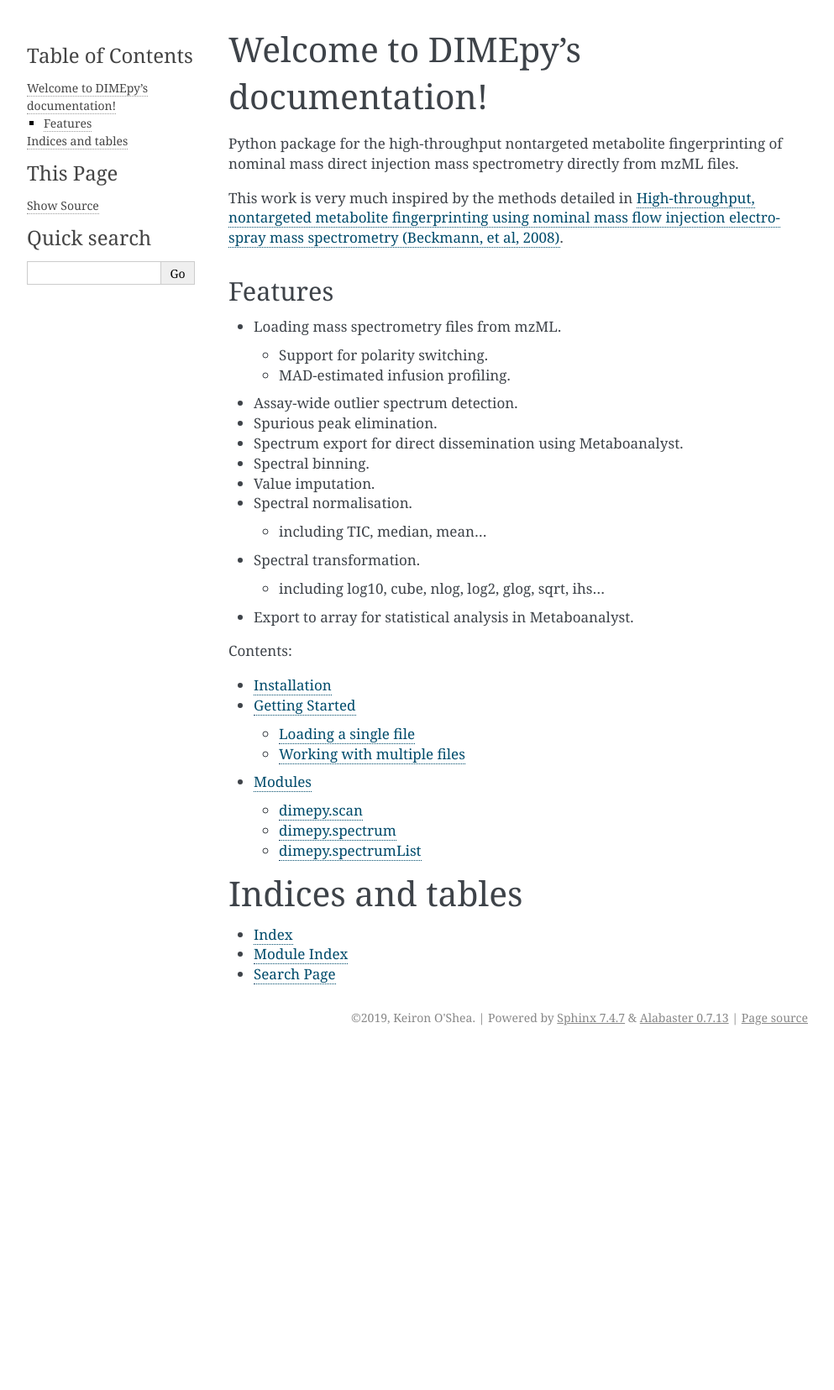
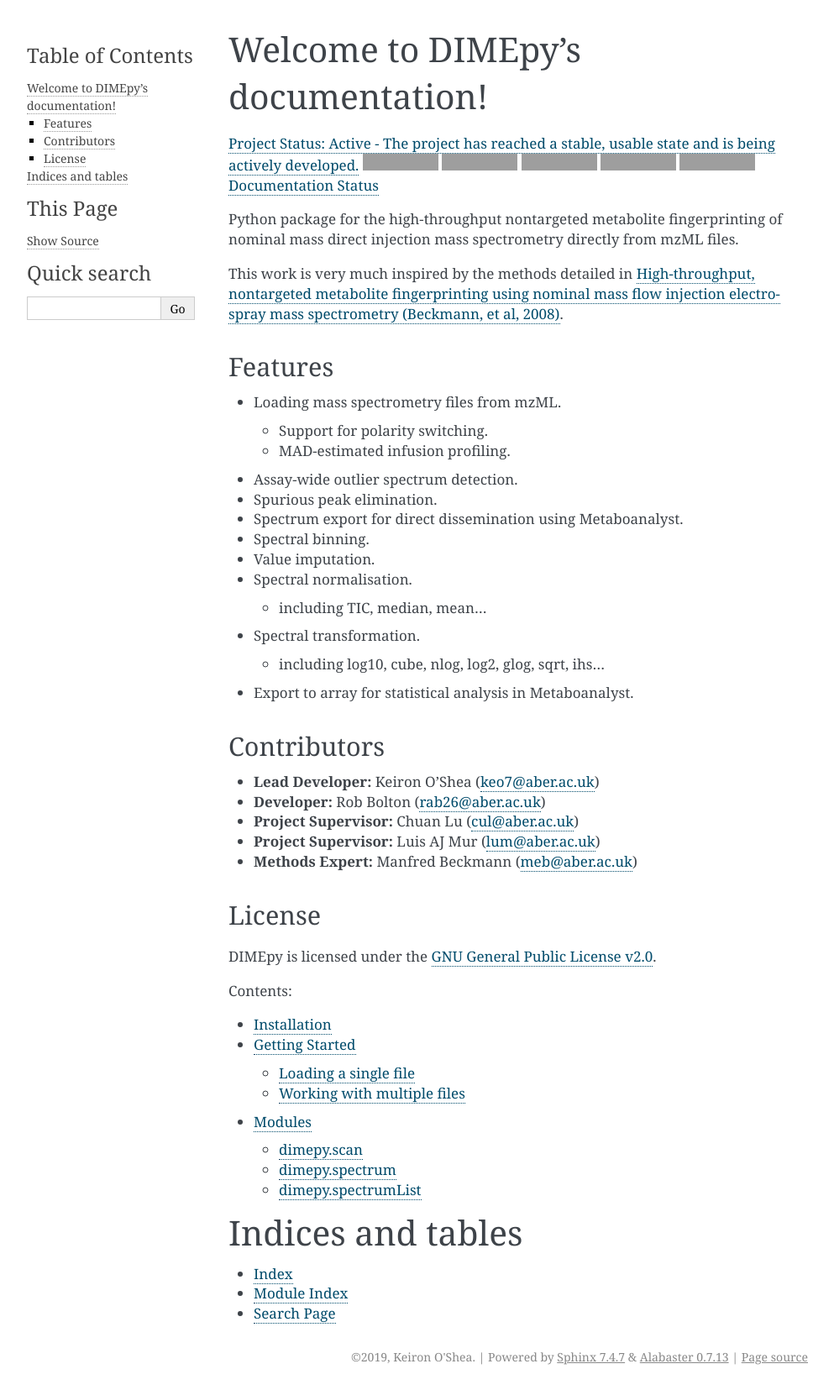
Before and after one commit to AberystwythSystemsBiology/DIMEpy, a Sphinx documentation site: the page built from docs/index.rst, in a window 1280 px wide. Shown: the whole page at 84% size, without its empty margins (148-1141 px from the left). Built offline with Sphinx 7.4.7, drawn with Linux system fonts in a browser that asks for light colours; the version number is read from the project's files by our own code; before the commit the page ends 1251 px from its top, so only the background shows below that; grey boxes are pictures that could not be loaded.

Commit message:
Added more documentation

```diff
--- a/docs/index.rst
+++ b/docs/index.rst
@@ -5,6 +5,13 @@
 
 Welcome to DIMEpy's documentation!
 ==================================
+
+
+`Project Status: Active - The project has reached a stable, usable state
+and is being actively developed. <http://www.repostatus.org/#active>`__
+|PyPI - Python Version| |PyPI| |PyPI - License| |DOI| |PyPI - Status|
+`Documentation
+Status <https://dimepy.readthedocs.io/en/latest/?badge=latest>`__
 
 Python package for the high-throughput nontargeted metabolite
 fingerprinting of nominal mass direct injection mass spectrometry
@@ -38,6 +45,27 @@
 
 -  Export to array for statistical analysis in Metaboanalyst.
 
+Contributors
+------------
+
+-  **Lead Developer:** Keiron O’Shea (keo7@aber.ac.uk)
+-  **Developer:** Rob Bolton (rab26@aber.ac.uk)
+-  **Project Supervisor:** Chuan Lu (cul@aber.ac.uk)
+-  **Project Supervisor:** Luis AJ Mur (lum@aber.ac.uk)
+-  **Methods Expert:** Manfred Beckmann (meb@aber.ac.uk)
+
+License
+-------
+
+DIMEpy is licensed under the `GNU General Public License
+v2.0 <https://raw.githubusercontent.com/AberystwythSystemsBiology/DIMEpy/master/LICENSE>`__.
+
+.. |PyPI - Python Version| image:: https://img.shields.io/pypi/pyversions/DIMEpy.svg
+.. |PyPI| image:: https://img.shields.io/pypi/v/DIMEpy.svg
+.. |PyPI - License| image:: https://img.shields.io/pypi/l/DIMEpy.svg
+.. |DOI| image:: https://zenodo.org/badge/DOI/10.5281/zenodo.3340120.svg
+.. |PyPI - Status| image:: https://img.shields.io/pypi/status/DIMEpy.svg
+
 .. toctree::
    :maxdepth: 2
    :caption: Contents:
```
Also changed, not shown: docs/installation.rst (+12 -5 lines).
